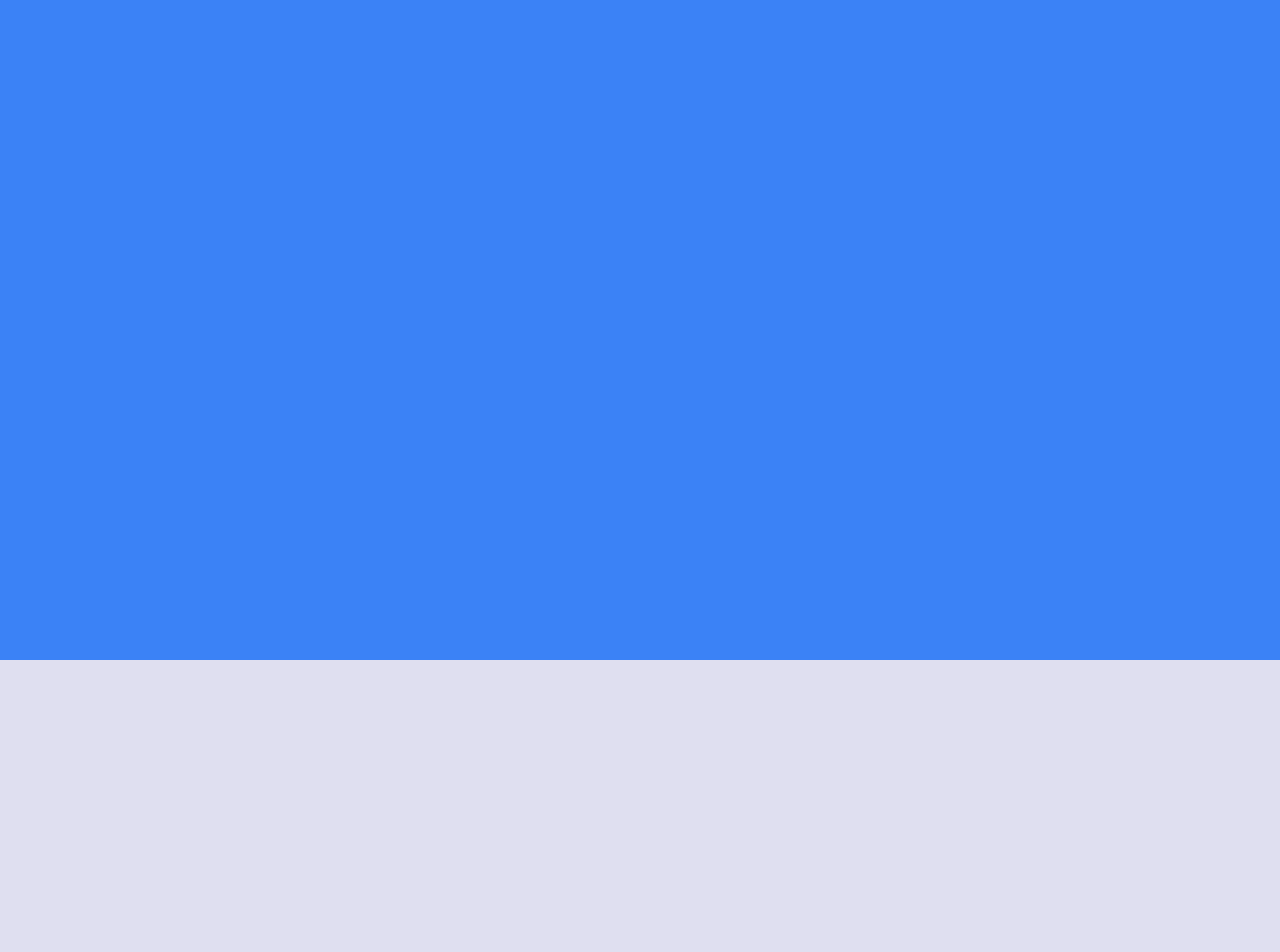
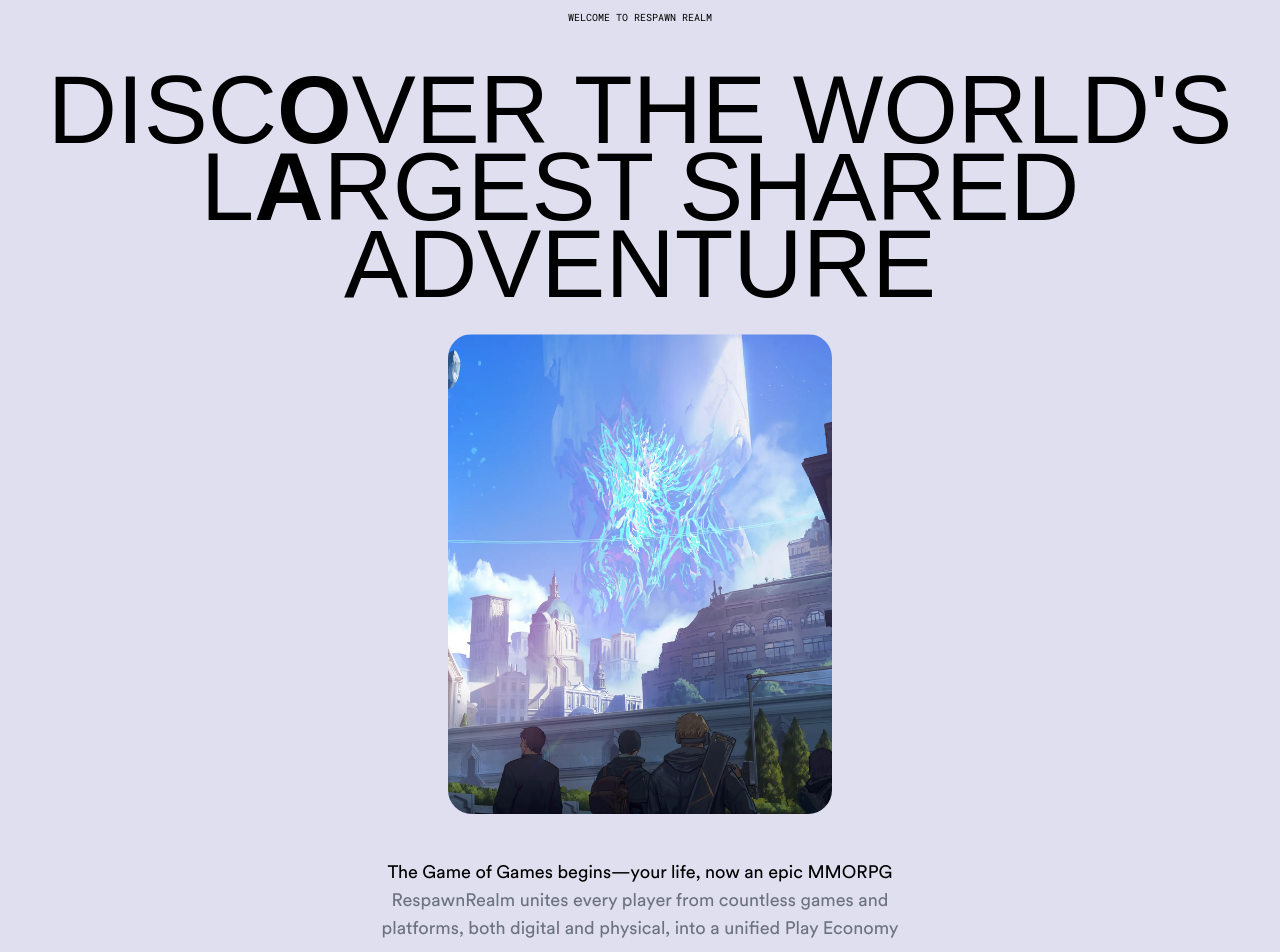
Before and after one commit to RusithTharindu/RespawnRealm, a React (Vite) app: page / in a window 1280 px wide. Shown: the part 940-1892 px from the top of the page. Before the commit the page ends 1600 px from the top, so only its background shows below. Built offline with nearby package versions, Linux system fonts and the light colour scheme; a web font is replaced by a local one.

Commit message:
feat: About Section'

```diff
--- a/src/App.jsx
+++ b/src/App.jsx
@@ -1,10 +1,15 @@
+import Navbar from "./components/Navbar"
 import Hero from "./components/Hero"
+import About from "./components/About"
+import Footer from "./components/Footer"
 
 const App = () => {
   return (
     <main className='relative min-h-screen w-screen overflow-x-hidden'>
+      {/* <Navbar /> */}
       <Hero />
-      <section className="min-h-screen bg-blue-500"></section>
+      <About/>
+      <Footer/>
     </main>
   )
 }
--- /dev/null
+++ b/src/components/About.jsx
@@ -0,0 +1,67 @@
+import gsap from "gsap";
+import { useGSAP } from "@gsap/react";
+import { ScrollTrigger } from "gsap/all";
+
+// import AnimatedTitle from "./AnimatedTitle";
+
+gsap.registerPlugin(ScrollTrigger);
+
+const About = () => {
+  useGSAP(() => {
+    const clipAnimation = gsap.timeline({
+      scrollTrigger: {
+        trigger: "#clip",
+        start: "center center",
+        end: "+=800 center",
+        scrub: 0.5,
+        pin: true,
+        pinSpacing: true,
+      },
+    });
+
+    clipAnimation.to(".mask-clip-path", {
+      width: "100vw",
+      height: "100vh",
+      borderRadius: 0,
+    });
+  });
+
+  return (
+    <div id="about" className="min-h-screen w-screen">
+      <div className="relative mb-8 mt-36 flex flex-col items-center gap-5">
+        <p className="font-general text-lg uppercase md:text-[10px]">
+          Welcome to Respawn Realm
+        </p>
+
+        {/* <AnimatedTitle
+          title="Disc<b>o</b>ver the world's <br /> largest shared <b>a</b>dventure"
+          containerClass="mt-5 !text-black text-center"
+        /> */}
+
+        <p className="mt-5 text-center text-4xl uppercase leading-[0.8] md:text-[6rem]">
+            Disc<b>o</b>ver the world's <br /> l<b>a</b>rgest shared adventure
+        </p>
+
+        <div className="about-subtext">
+          <p>The Game of Games begins—your life, now an epic MMORPG</p>
+          <p className="text-gray-500">
+            RespawnRealm unites every player from countless games and platforms, both
+            digital and physical, into a unified Play Economy
+          </p>
+        </div>
+      </div>
+
+      <div className="h-dvh w-screen" id="clip">
+        <div className="mask-clip-path about-image">
+          <img
+            src="img/about.webp"
+            alt="Background"
+            className="absolute left-0 top-0 size-full object-cover"
+          />
+        </div>
+      </div>
+    </div>
+  );
+};
+
+export default About;
--- a/src/components/Navbar.jsx
+++ b/src/components/Navbar.jsx
@@ -0,0 +1,9 @@
+import React from 'react'
+
+const Navbar = () => {
+  return (
+    <div>Navbar</div>
+  )
+}
+
+export default Navbar
```
